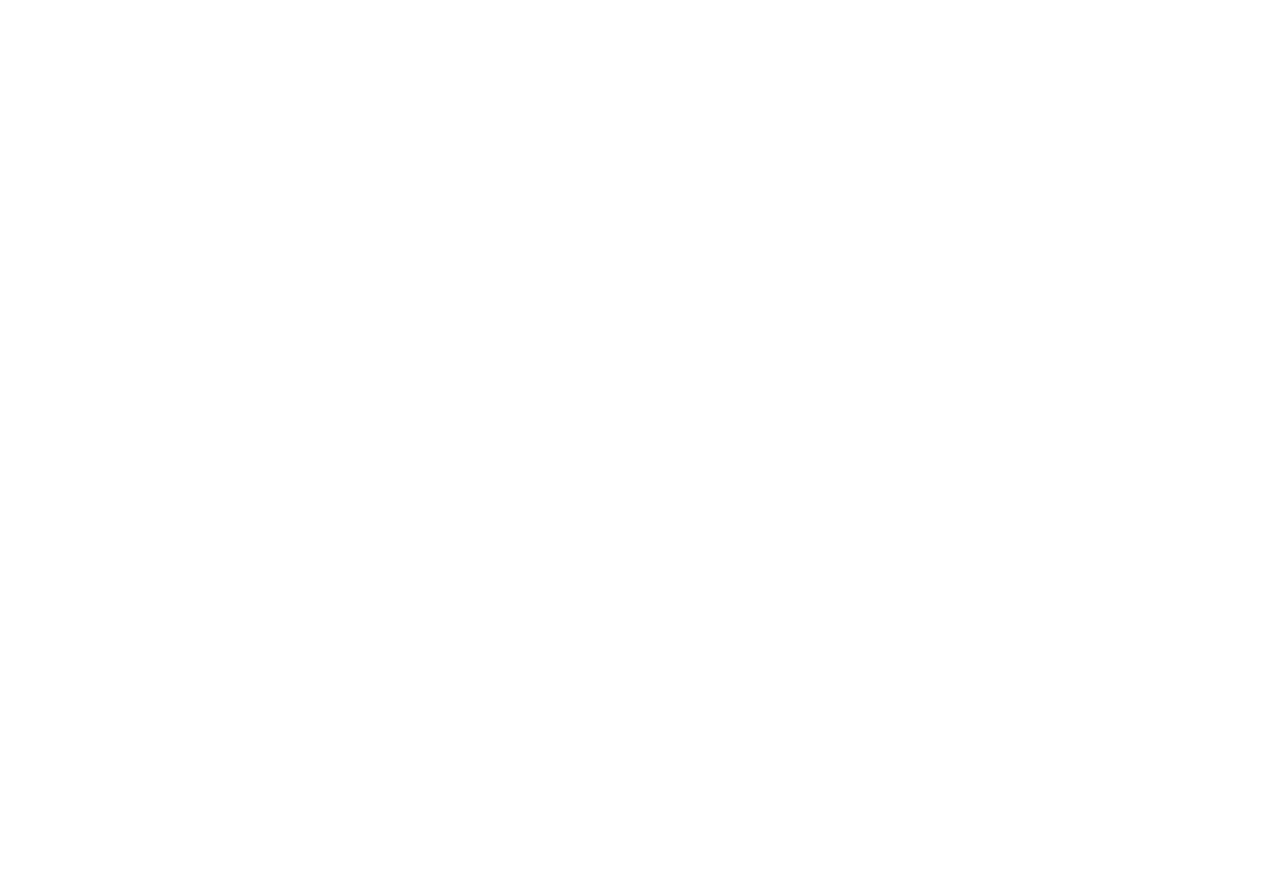
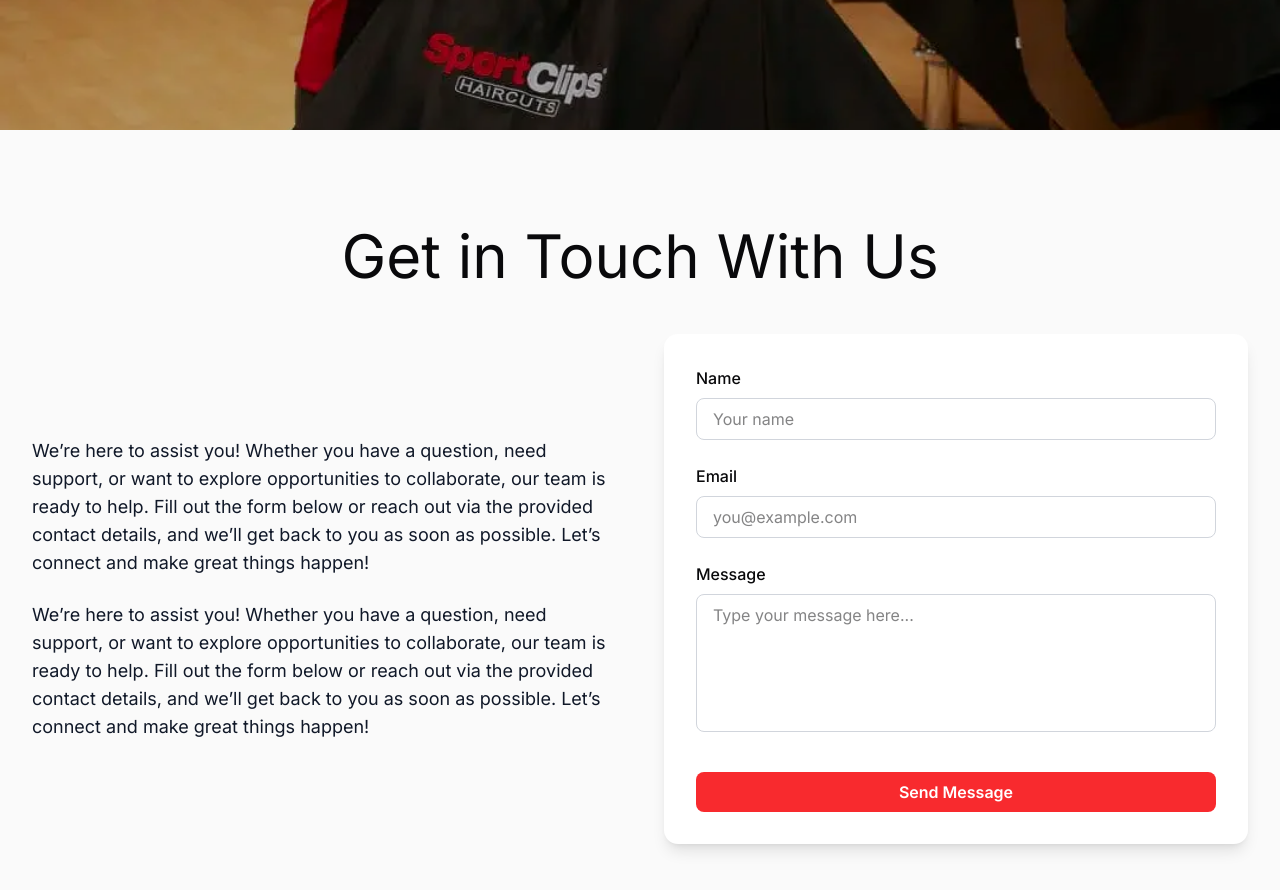
Before and after one commit to way-wise/waywise-global-new, a Next.js app: page /contact-us in a window 1280 px wide. Before the commit this address had no page. Shown: the part 520-1410 px from the top of the page. Before the commit the page ends 800 px from the top, so only its background shows below. Built offline with nearby package versions, Linux system fonts and the light colour scheme; what @bprogress/next would draw is missing.

Commit message:
style: contact us page done

```diff
--- /dev/null
+++ b/app/(main)/contact-us/page.tsx
@@ -0,0 +1,98 @@
+import Image from "next/image";
+
+const AboutUsPage = () => {
+  return (
+    <>
+      <section className="relative h-[300px] pt-52 md:h-[400px] lg:h-[650px]">
+        <div>
+          <Image
+            src="/images/contact-hero.webp"
+            alt="Services"
+            width={1000}
+            height={1000}
+            className="absolute top-0 left-0 h-full w-full object-cover"
+          />
+          <div className="absolute top-0 left-0 flex h-full w-full items-center justify-center bg-black/30">
+            <h1 className="text-6xl font-bold text-white">Contact Us</h1>
+          </div>
+        </div>
+      </section>
+      <section className="py-24">
+        <div className="container space-y-24">
+          <h2 className="text-6xl text-center mb-12">Get in Touch With Us</h2>
+          <div className="grid grid-cols-1 items-center gap-12 lg:grid-cols-2">
+            <div className="flex flex-col gap-6 text-lg text-gray-900">
+              <p>
+                We’re here to assist you! Whether you have a question, need
+                support, or want to explore opportunities to collaborate, our
+                team is ready to help. Fill out the form below or reach out via
+                the provided contact details, and we’ll get back to you as soon
+                as possible. Let’s connect and make great things happen!
+              </p>
+              <p>
+                We’re here to assist you! Whether you have a question, need
+                support, or want to explore opportunities to collaborate, our
+                team is ready to help. Fill out the form below or reach out via
+                the provided contact details, and we’ll get back to you as soon
+                as possible. Let’s connect and make great things happen!
+              </p>
+            </div>
+            <div>
+            <form className="flex flex-col gap-6 bg-white shadow-lg rounded-xl p-8">
+              <div className="flex flex-col gap-2">
+                <label htmlFor="name" className="font-medium">
+                  Name
+                </label>
+                <input
+                  type="text"
+                  id="name"
+                  name="name"
+                  required
+                  className="border border-gray-300 rounded-md py-2 px-4 focus:outline-none focus:border-primary"
+                  placeholder="Your name"
+                  autoComplete="name"
+                />
+              </div>
+              <div className="flex flex-col gap-2">
+                <label htmlFor="email" className="font-medium">
+                  Email
+                </label>
+                <input
+                  type="email"
+                  id="email"
+                  name="email"
+                  required
+                  className="border border-gray-300 rounded-md py-2 px-4 focus:outline-none focus:border-primary"
+                  placeholder="you@example.com"
+                  autoComplete="email"
+                />
+              </div>
+              <div className="flex flex-col gap-2">
+                <label htmlFor="message" className="font-medium">
+                  Message
+                </label>
+                <textarea
+                  id="message"
+                  name="message"
+                  required
+                  rows={5}
+                  className="border border-gray-300 rounded-md py-2 px-4 focus:outline-none focus:border-primary resize-none"
+                  placeholder="Type your message here..."
+                />
+              </div>
+              <button
+                type="submit"
+                className="mt-4 rounded-md bg-[#f82a2e] text-white font-semibold py-2 px-6 hover:bg-primary/90 transition-colors"
+              >
+                Send Message
+              </button>
+            </form>
+            </div>
+          </div>
+        </div>
+      </section>
+    </>
+  );
+};
+
+export default AboutUsPage;
```
Also changed, not shown: public/images/contact-hero.webp (added).
